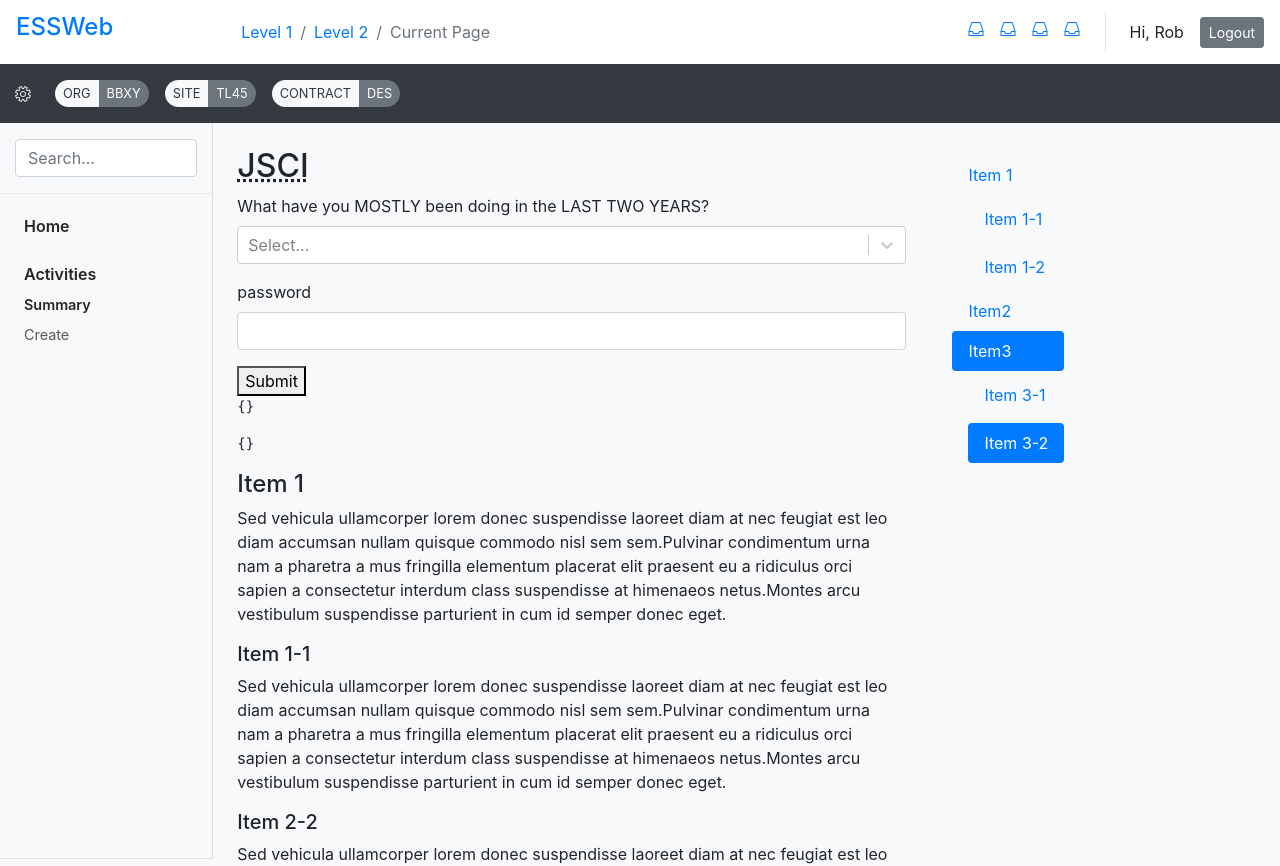
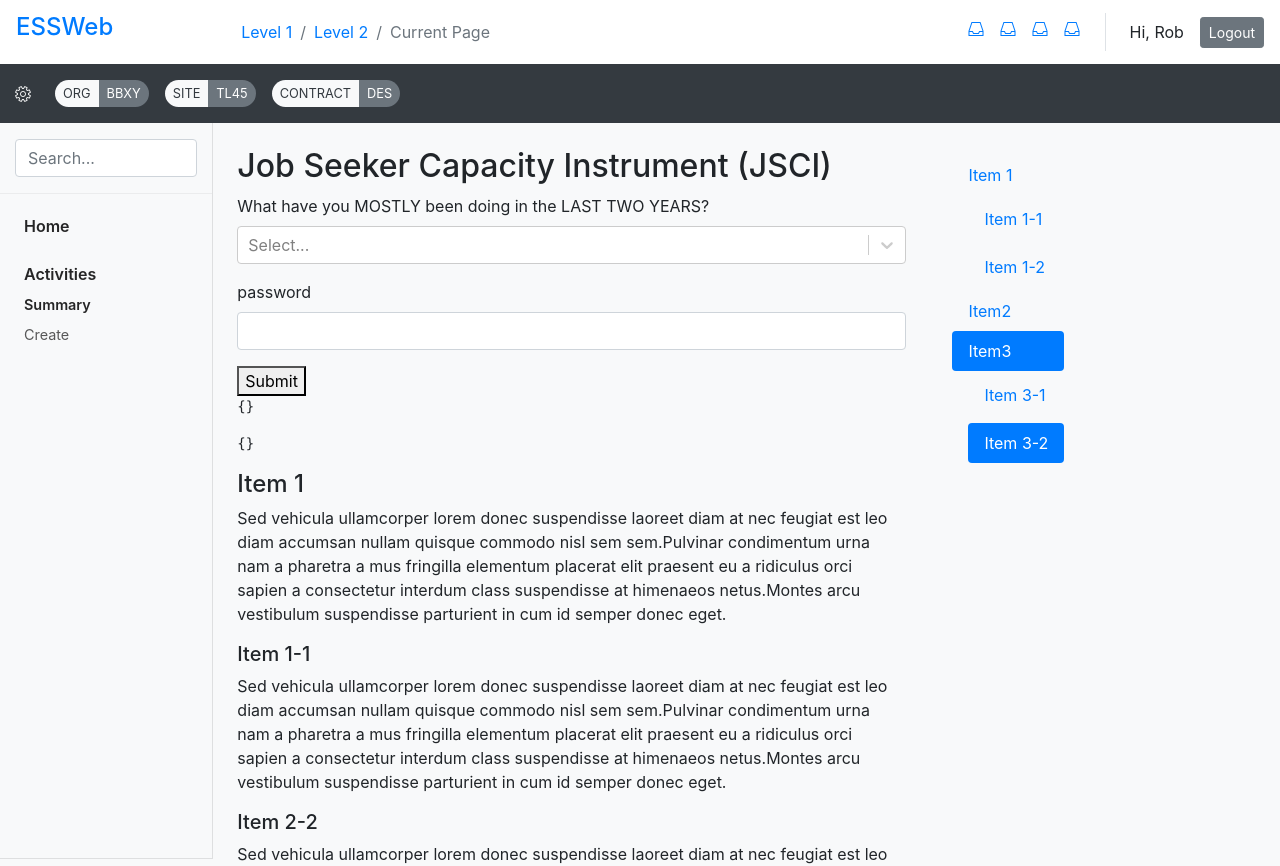
Before and after one commit to spacewindow/dsd-ucd-essweb-prototypes, a React (Create React App) app: page /jsci in a window 1280 px wide. Shown: the top 866 px of the page. Built offline with nearby package versions, Linux system fonts and the light colour scheme.

Commit message:
React Select and Yup validation

```diff
--- a/src/components/FormFields.js
+++ b/src/components/FormFields.js
@@ -10,7 +10,7 @@ export const MyTextField = ({ label, ...props }) => {
                 {label}
             </label>
             <input id={field.name} className="form-control" {...field} {...props} />
-            {meta.touched && meta.error ? (
+            {meta.error && meta.touched && meta.error ? (
                 <div className='error'>{meta.error}</div>
             ) : null}
         </div>
@@ -19,7 +19,7 @@ export const MyTextField = ({ label, ...props }) => {
 
 export const MySelect = ({ label, ...props }) => {
     const [field, meta, helpers] = useField(props);
-    // const { value } = meta;
+
     const { setValue } = helpers;
     return (
         <div className="form-group">
@@ -37,7 +37,7 @@ export const MySelect = ({ label, ...props }) => {
                 }}
                 onBlur={field.onBlur}
             />
-            {meta.touched && meta.error ? (
+            {meta.error && meta.touched && meta.error ? (
                 <div className='error'>{meta.error}</div>
             ) : null}
         </div>
--- a/src/pages/JSCI.js
+++ b/src/pages/JSCI.js
@@ -57,7 +57,7 @@ const JSCI = props => {
         <div className="row">
           <div className="col-8">
             <h1 className="h2 d-flex justify-content-between align-items-center mb-2">
-              <span><abbr title="Job Seeker Capacity Instrument">JSCI</abbr></span>
+              <span>Job Seeker Capacity Instrument (JSCI)</span>
             </h1>
             <Formik
               initialValues={{
```
